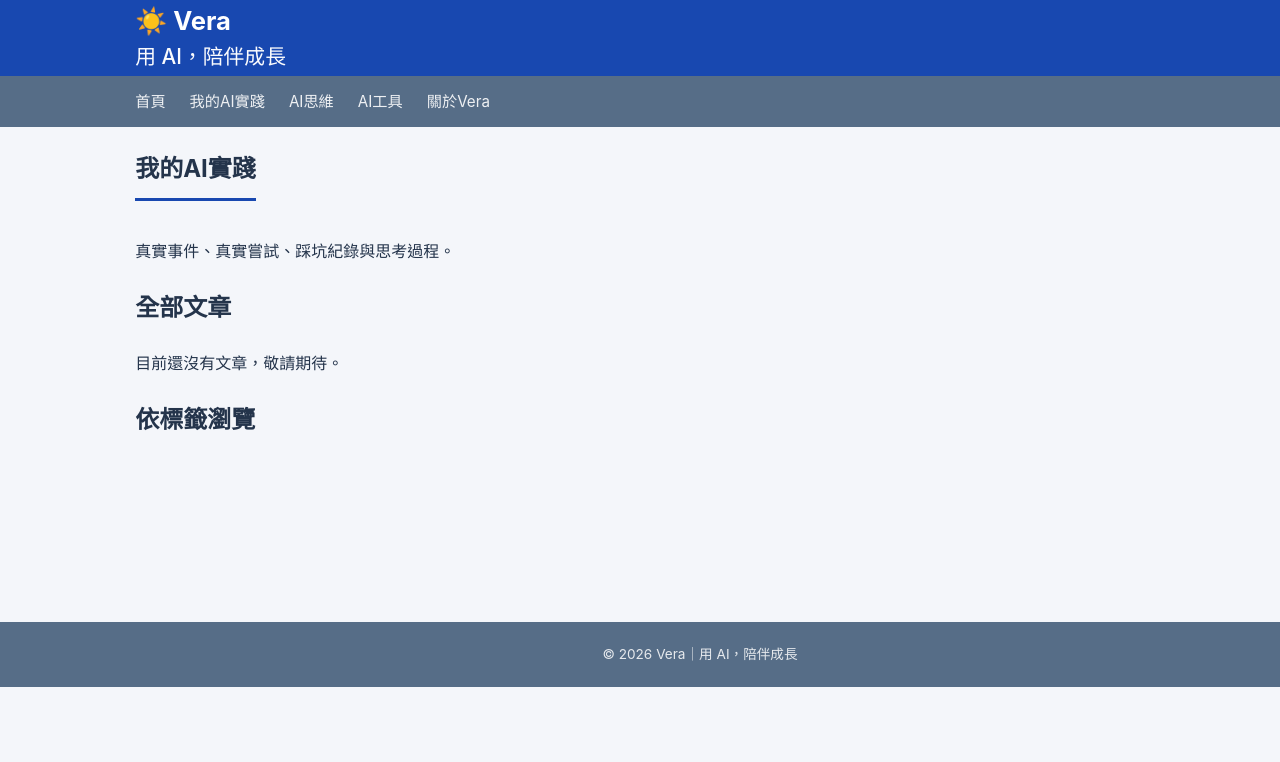
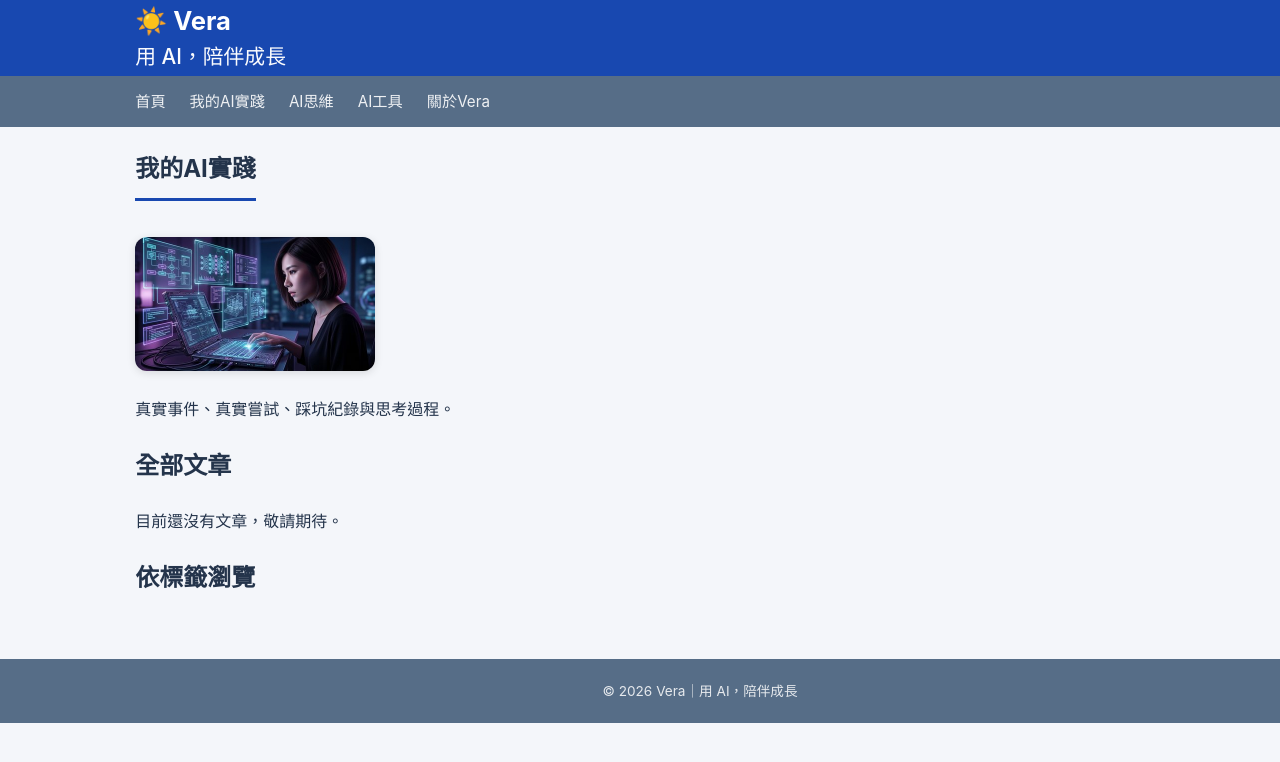
Before and after one commit to Vera-With-AI/Vera-With-AI.github.io, a Jekyll site: the page built from ai-practice.md, in a window 1280 px wide. Shown: the top 762 px of the page. Built offline with Jekyll 4.4.1, drawn with Linux system fonts in a browser that asks for light colours.

Commit message:
為 我的AI實踐頁面加上插畫圖片
Co-Authored-By: Claude Sonnet 5 <noreply@anthropic.com>

```diff
--- a/ai-practice.md
+++ b/ai-practice.md
@@ -4,6 +4,8 @@ title: 我的AI實踐
 permalink: /ai-practice/
 accent: navy
 ---
+
+<img src="{{ '/assets/images/ai-practice-illustration.jpg' | relative_url }}" alt="我的AI實踐插畫" class="hero-image">
 
 真實事件、真實嘗試、踩坑紀錄與思考過程。
 
```
Also changed, not shown: assets/images/ai-practice-illustration.jpg (added).
